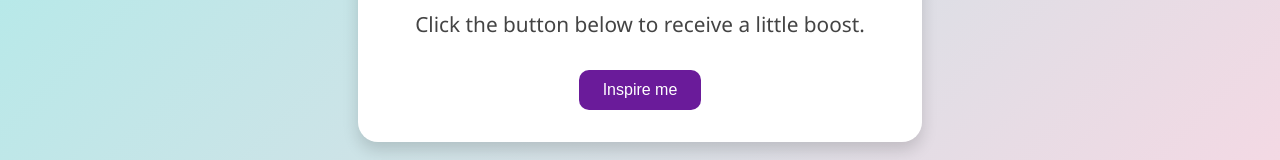
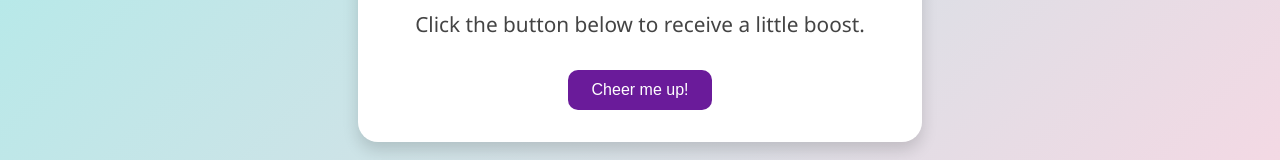
Before and after one commit to suryalakshmi918/TASK, a plain HTML site: page index.html in a window 1280 px wide. Shown: the part 381-541 px from the top of the page. Drawn offline with Linux system fonts and the light colour scheme.

Commit message:
Update index.html

```diff
--- a/index.html
+++ b/index.html
@@ -60,7 +60,7 @@
   <div class="container">
     <h1>✨ Daily Affirmation ✨</h1>
     <p id="quote">Click the button below to receive a little boost.</p>
-    <button onclick="newAffirmation()">Inspire me</button>
+    <button onclick="newAffirmation()">Cheer me up!</button>
   </div>
 
   <script>
```
